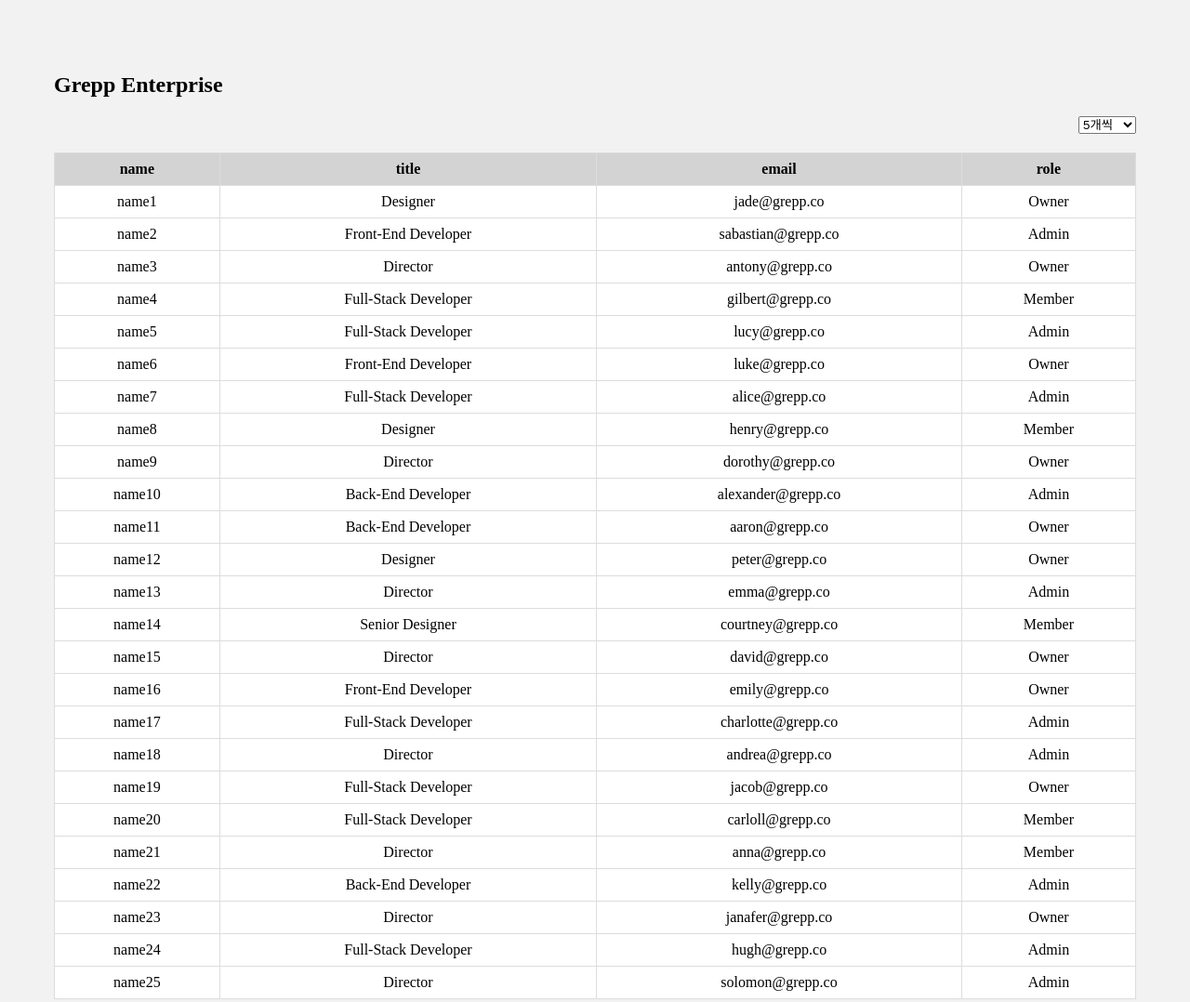
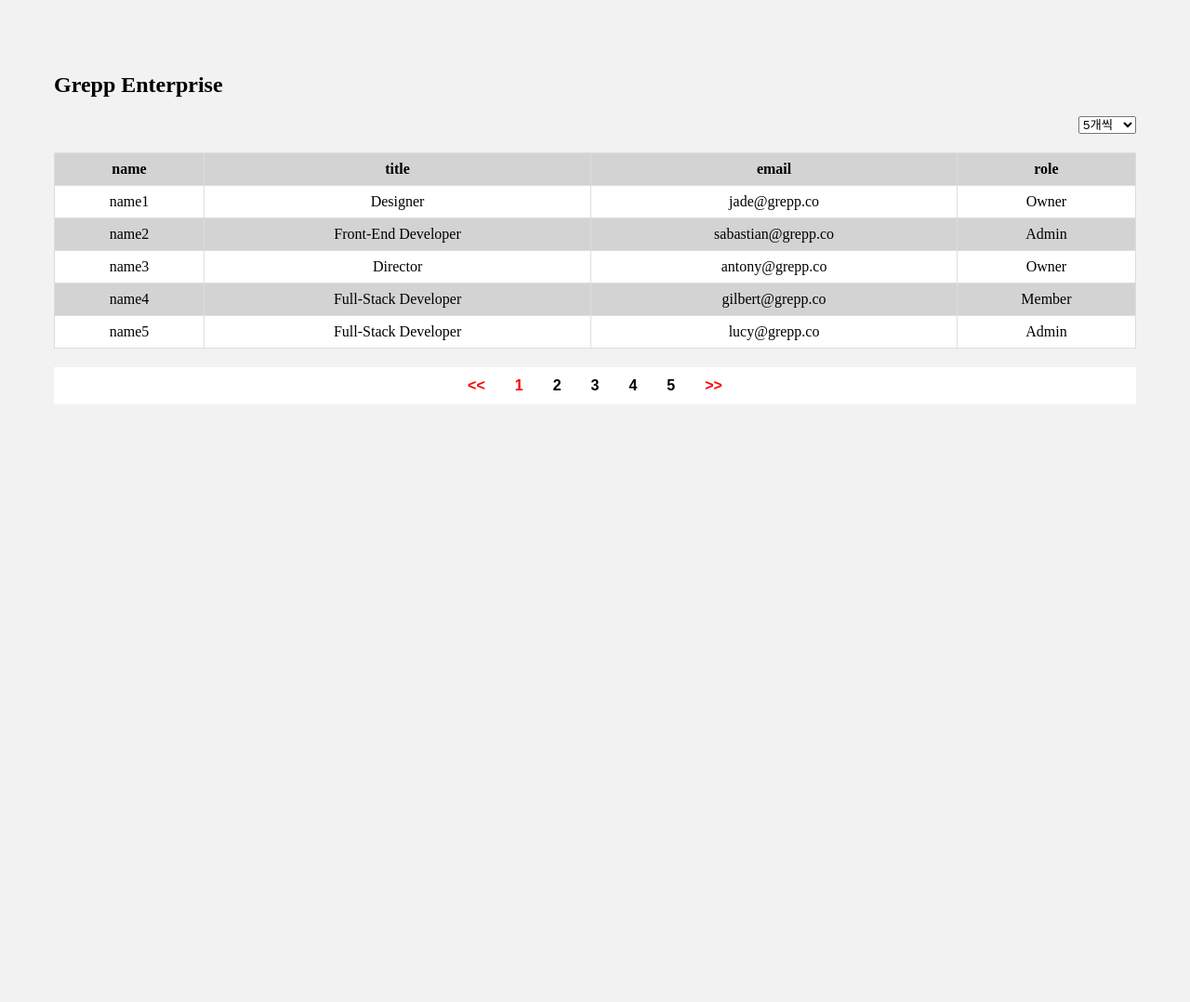
Before and after one commit to jieuncodes/employee-info-table, a plain HTML site: page index.html in a window 1280 px wide. Shown: the top 1078 px of the page at 93% size. After the commit the page ends 800 px from the top, so only its background shows below. Drawn offline with Linux system fonts and the light colour scheme.

Commit message:
fix: page buttons eventListener bug

```diff
--- a/components/App.js
+++ b/components/App.js
@@ -1,41 +1,73 @@
 import Pagination from "./Pagination.js";
 import Table from "./Table.js";
 import Dropdown from "./Dropdown.js";
-import { fetchData } from "../fetchData.js";
+import { fetchData } from "../api/fetchData.js";
+import { sliceTotalData } from "../utils/sliceTotalData.js";
 
 export default class App {
-    constructor($app) {
+  constructor() {
     this.state = {
       currentPage: 1,
       showingContentsNum: 5,
-          totalPages:5,
+      totalPages: 5,
       fetchedData: null,
     };
 
+    this.handleOptionChange = (newShowingContentsNum) => {
+      this.setState({
+        ...this.state,
+        showingContentsNum: newShowingContentsNum,
+      });
+    };
+    this.handlePageClick = (clickedPage) => {
+      this.setState({
+        ...this.state,
+        currentPage: clickedPage,
+      });
+    };
+
     const table = new Table();
-        const pagination = new Pagination($app);
-        const dropdown = new Dropdown(this.showingContentsNum)
+    let pagination;
+    new Dropdown({
+      options: [5, 15],
+      onChange: this.handleOptionChange,
+    });
 
     this.setState = (nextState) => {
       this.state = nextState;
       table.setState({
         fetchedData: this.state.fetchedData,
+        pageData: sliceTotalData(
+          this.state.fetchedData,
+          this.state.currentPage,
+          this.state.showingContentsNum
+        )
       });
+      if (pagination) {
         pagination.setState({
           currentPage: this.state.currentPage,
           showingContentsNum: this.state.showingContentsNum,
-            totalPages:this.state.totalPages,
-            fetchedData: this.state.fetchedData,
+          totalPages: this.state.totalPages,
+          dataLength: this.state.fetchedData.length,
         });
+      }
     };
 
     const init = async () => {
       try {
         const fetchedData = await fetchData();
+
+        pagination = new Pagination({
+          showingContentsNum: this.state.showingContentsNum,
+          onClick: this.handlePageClick,
+        });
+
         this.setState({
           ...this.state,
           fetchedData,
         });
+        console.log('this.state(app)', this.state);
+
       } catch (error) {
         console.log("ERROR!!", error);
       }
--- a/components/Dropdown.js
+++ b/components/Dropdown.js
@@ -1,14 +1,22 @@
 export default class Dropdown {
-  constructor() {
+  constructor({ options, onChange }) {
     this.$target = document.getElementById("dropdown");
-    this.options = [5, 15];
+    this.options = options;
 
     this.state = {
-      showingContentsNum: 5,
+      showingContentsNum: options[0],
     };
+
+    this.onChange = onChange;
 
     this.setDropDownOptions();
     this.addEventListeners();
+  }
+
+  setState(nextState) {
+    this.state = nextState;
+    this.render();
+    console.log('showingContentsNum', showingContentsNum);
   }
 
   setDropDownOptions() {
@@ -26,6 +34,7 @@ export default class Dropdown {
     const selector = document.getElementById("selector");
     selector.addEventListener("change", (event) => {
       this.state.showingContentsNum = event.currentTarget.value;
+      this.onChange(this.state.showingContentsNum)
     });
   }
 }
--- a/components/Pagination.js
+++ b/components/Pagination.js
@@ -1,60 +1,74 @@
 export default class Pagination {
-  constructor($app) {
+  constructor({ showingContentsNum, onClick }) {
     this.$target = document.getElementById("pagination");
-
+    // 페이지 3개까지만 나옴
     this.state = {
       currentPage: 1,
       numPageBtns: 7,
-      totalPages:5,
-      fetchedData: null,
+      totalPages: 5,
+      dataLength: 0,
+      showingContentsNum,
     };
-
+    this.onClick = onClick;
     this.render();
   }
-
   setState(nextState) {
     this.state = nextState;
     this.render();
   }
 
   render() {
+    this.calculateNumPageBtns();
     this.getPaginationButtonsMarkup();
     this.addEventListeners();
   }
 
+  calculateNumPageBtns() {
+    const numPageBtns = Math.ceil(
+      this.state.dataLength / this.state.showingContentsNum
+    );
+    this.state.numPageBtns = numPageBtns;
+  }
+
   getPaginationButtonsMarkup() {
-    let buttonsMarkup = '';
-    for (let i = 0; i < this.state.numPageBtns; i++) {
+    this.$target.innerHTML = "";
+    let buttonsMarkup = "";
+    for (let i = 0; i < this.state.numPageBtns + 2; i++) {
+      let buttonClass = "";
       if (i == 0) {
-        buttonsMarkup += `<button class="arrow"><<</button>`;
-      } else if (i === 1) {
-        buttonsMarkup += `<button class="active">${i}</button>`;
-      } else if (i === this.state.numPageBtns - 1) {
-        buttonsMarkup += `<button class="arrow">>></button>`;
-      } else {
-        buttonsMarkup += `<button>${i}</button>`;
+        buttonClass = "arrow";
+      } else if (i === this.state.numPageBtns + 1) {
+        buttonClass = "arrow";
+      } else if (i === this.state.currentPage) {
+        buttonClass = "active";
       }
+
+      buttonsMarkup += `<button class="${buttonClass}">${
+        i === 0 || i === this.state.numPageBtns + 1
+          ? i === 0
+            ? "<<"
+            : ">>"
+          : i
+      }</button>`;
     }
-    this.$target.appendChild = buttonsMarkup;
+    this.$target.innerHTML = buttonsMarkup;
     return buttonsMarkup;
   }
 
   addEventListeners() {
     const buttons = this.$target.children;
+    console.log('buttons', buttons);
+    for (let i = 0; i < this.state.numPageBtns+2; i++) {
+      buttons[i].addEventListener("click", () => {
+        console.log('adde for buttn', this.state.numPageBtns);
+        let currentPage;
+        if (i === 0) {currentPage = 1;}
+        else if (i === this.state.numPageBtns + 1){
+          currentPage = this.state.numPageBtns}
+        else{ currentPage = i;}
 
-    for (let i = 0; i < this.state.numPageBtns; i++) {
-      buttons[i].addEventListener("click", () => {
-        let currentPage;
-        if (i === 0) currentPage = 1;
-        else if (i === this.state.numPageBtns - 1) currentPage = this.state.numPageBtns - 2;
-        else currentPage = i;
-
-        this.handlePageBtnClick(currentPage);
+        this.onClick(currentPage);
       });
     }
   }
-
-  handlePageBtnClick(currentPage) {
-    //
-  }
 }
--- a/components/Table.js
+++ b/components/Table.js
@@ -1,10 +1,11 @@
 export default class Table {
   constructor() {
     this.state = {
-      fetchedData: null,
       tableHead: null,
       tableBody: null,
+      pageData: null,
     };
+
     this.$target = document.createElement("table");
     this.$target.id = "table";
     const tableArea = document.getElementById("table");
@@ -18,7 +19,7 @@ export default class Table {
 
   setTableHead() {
     if (!this.state.tableHead) {
-      const headerKeys = Object.keys(this.state.fetchedData[0]);
+      const headerKeys = Object.keys(this.state.pageData[0]);
       const headerCells = headerKeys.map((key) => `<th>${key}</th>`).join('');
       const thead = `<thead><tr>${headerCells}</tr></thead>`;
       this.state.tableHead = thead;
@@ -38,8 +39,8 @@ export default class Table {
 
   setTableBody() {
     const tbody = document.createElement("tbody");
-    for (let i = 0; i < this.state.fetchedData.length; i++) {
-      const tbodyTr = this.getRowData(this.state.fetchedData[i]);
+    for (let i = 0; i < this.state.pageData.length; i++) {
+      const tbodyTr = this.getRowData(this.state.pageData[i]);
       tbody.appendChild(tbodyTr);
     }
     this.state.tableBody = tbody;
@@ -53,7 +54,7 @@ export default class Table {
   }
 
   render() {
-    if (this.state.fetchedData) {
+    if (this.state.pageData) {
       this.paintTableFrame();
     }
   }
--- a/index.html
+++ b/index.html
@@ -1,10 +1,12 @@
 <!DOCTYPE html>
 <html lang="ko">
 <link rel="stylesheet" href="styles.css">
+
 <head>
     <meta charset="UTF-8">
     <title>2022 Dev-Matching: 웹 프론트엔드 개발자(하반기)-2</title>
 </head>
+
 <body>
     <div class="App">
         <div id="page_title">Grepp Enterprise</div>
@@ -13,8 +15,9 @@
         <div class="area" id="table">
         </div>
         <div class="area" id="pagination">
-                <button class="arrow"><<</button>
-                <button style="color:red">1</button>
+            <button class="arrow">
+                <<</button>
+                    <button>1</button>
                     <button>2</button>
                     <button>3</button>
                     <button>4</button>
@@ -24,4 +27,5 @@
     </div>
     <script type="module" src="index.js"></script>
 </body>
+
 </html>
--- a/styles.css
+++ b/styles.css
@@ -23,6 +23,9 @@ th, td {
 thead{
     background-color: lightgrey;
     font-weight: bold;
+}
+tr:nth-child(even){
+    background-color: lightgrey;
 }
 
 .area {
@@ -64,3 +67,6 @@ button.arrow {
 button.active{
     color:red;
 }
+button{
+    color: black;
+}
--- /dev/null
+++ b/utils/sliceTotalData.js
@@ -0,0 +1,7 @@
+export function sliceTotalData(data, currentPage, showingContentsNum) {
+  console.log('curr', currentPage);
+    const startIndex = (currentPage - 1) * showingContentsNum;
+    const endIndex = startIndex + showingContentsNum;
+    console.log('sliced',  data.slice(startIndex, endIndex));
+    return data.slice(startIndex, endIndex);
+  }
```
Also changed, not shown: api/fetchData.js (renamed from fetchData.js), 1 other file. Lines whose indentation alone changed are shown as unchanged.
